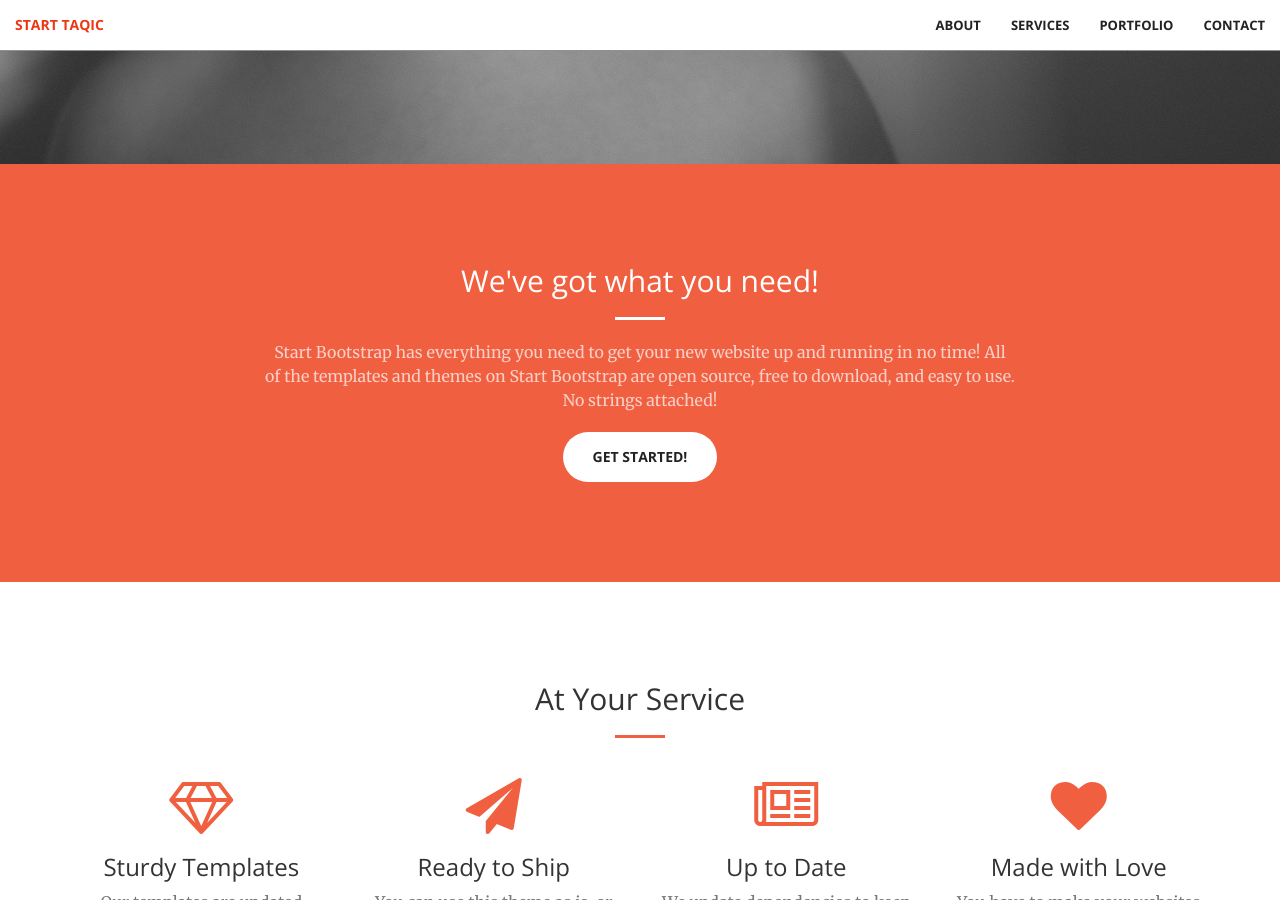
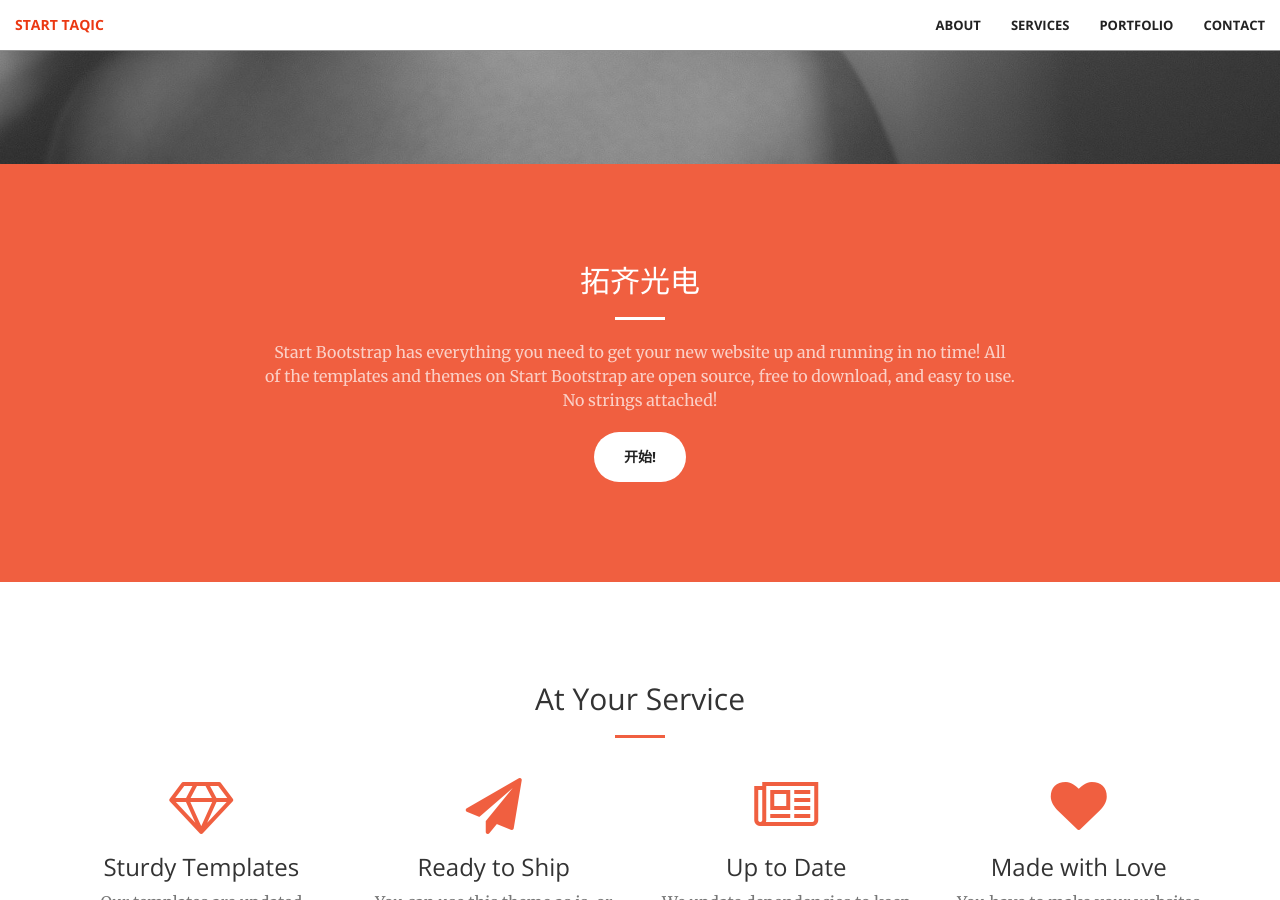
Before and after one commit to taqic/taqic.github.io, a Jekyll site: the page built from index.html, in a window 1280 px wide and 900 px high, scrolled down 736 px. Built offline with Jekyll 4.4.1, drawn with Linux system fonts in a browser that asks for light colours.

Commit message:
Update call-to-action.html

```diff
--- a/_includes/call-to-action.html
+++ b/_includes/call-to-action.html
@@ -2,10 +2,10 @@
     <div class="container">
         <div class="row">
             <div class="col-lg-8 col-lg-offset-2 text-center">
-                <h2 class="section-heading">We've got what you need!</h2>
+                <h2 class="section-heading">拓齐光电</h2>
                 <hr class="light">
                 <p class="text-faded">Start Bootstrap has everything you need to get your new website up and running in no time! All of the templates and themes on Start Bootstrap are open source, free to download, and easy to use. No strings attached!</p>
-                <a href="#" class="btn btn-default btn-xl">Get Started!</a>
+                <a href="#" class="btn btn-default btn-xl">开始!</a>
             </div>
         </div>
     </div>
```
